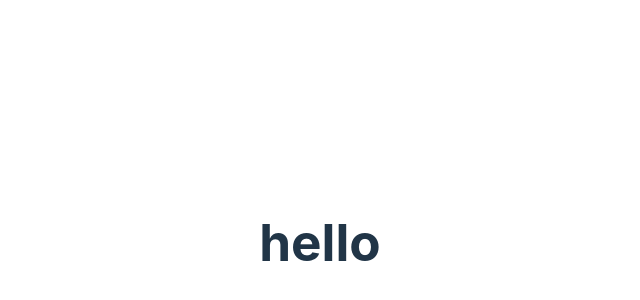
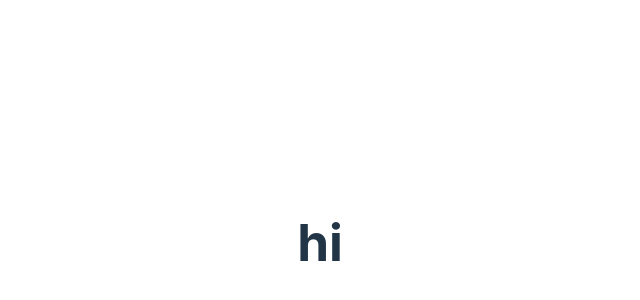
Before and after one commit to Hsieh-Lemon/smt-store, a React (Vite) app: page / in a window 1280 px wide. Shown: the part 158-458 px from the top of the page, without its empty margins (320-960 px from the left). Built offline with nearby package versions, Linux system fonts and the light colour scheme.

Commit message:
“test4“

```diff
--- a/src/App.jsx
+++ b/src/App.jsx
@@ -7,7 +7,7 @@ function App() {
   const [count, setCount] = useState(0)
 
   return (
-    <h1>hello</h1>
+    <h1>hi</h1>
     /*<div className="App">
       <div>
         <a href="https://vitejs.dev" target="_blank">
```
